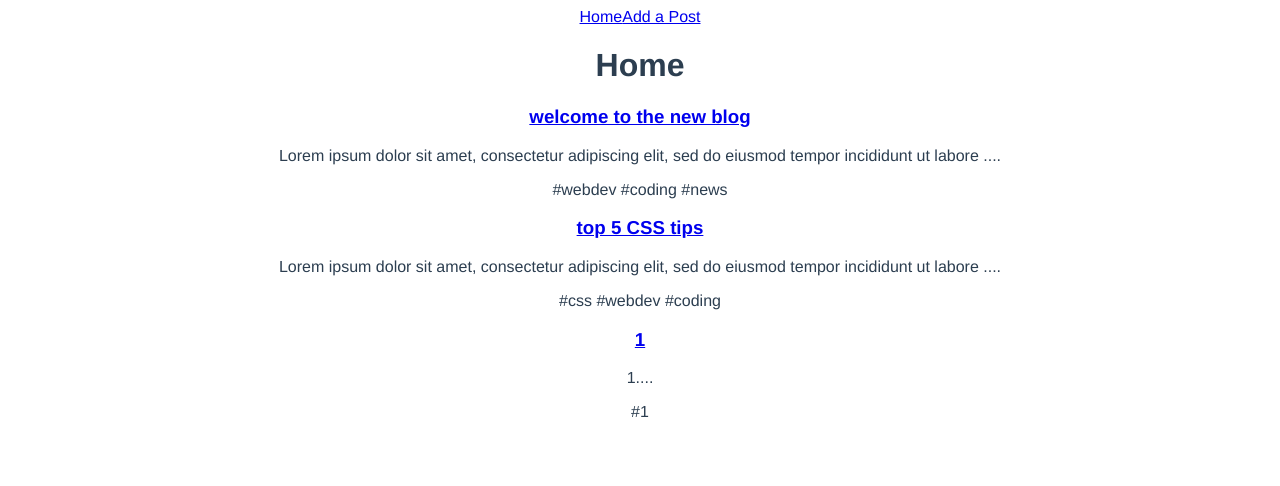
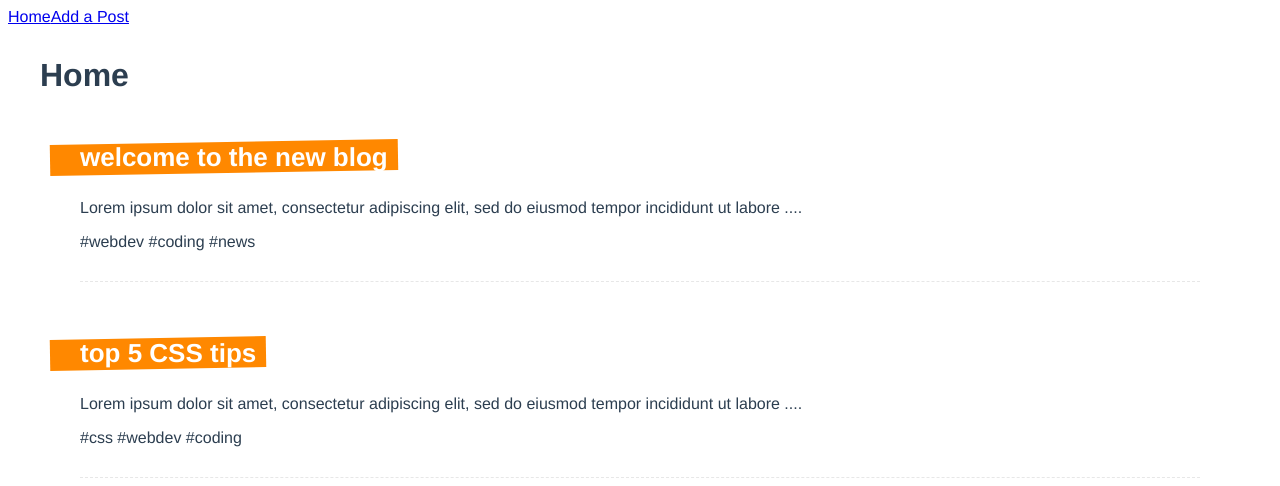
Before and after one commit to mikeqiu2011/dojo-blog, a Vue app: page / in a window 1280 px wide. Shown: the top 486 px of the page. Built offline with nearby package versions, Linux system fonts and the light colour scheme; data requests are answered from the project's data file.

Commit message:
adding style

```diff
--- a/data/db.json
+++ b/data/db.json
@@ -19,12 +19,6 @@
         "webdev",
         "coding"
       ]
-    },
-    {
-      "title": "1",
-      "body": "1",
-      "tags": "1",
-      "id": 3
     }
   ]
 }
--- a/src/App.vue
+++ b/src/App.vue
@@ -11,7 +11,7 @@
   font-family: Avenir, Helvetica, Arial, sans-serif;
   -webkit-font-smoothing: antialiased;
   -moz-osx-font-smoothing: grayscale;
-  text-align: center;
+  /* text-align: center; */
   color: #2c3e50;
 }
 </style>
--- a/src/components/SinglePost.vue
+++ b/src/components/SinglePost.vue
@@ -23,7 +23,29 @@ export default {
 </script>
 
 <style>
-/* .post span {
-    justify-content: ;
-} */
+.post {
+  margin: 0 40px 30px;
+  padding-bottom: 30px;
+  border-bottom: 1px dashed #e7e7e7;
+}
+.post h3 {
+  display: inline-block;
+  position: relative;
+  font-size: 26px;
+  color: white;
+  margin-bottom: 10px;
+  max-width: 400px;
+}
+.post h3::before {
+  content: "";
+  display: block;
+  width: 100%;
+  height: 100%;
+  background: #ff8800;
+  position: absolute;
+  z-index: -1;
+  padding-right: 40px;
+  left: -30px;
+  transform: rotateZ(-1deg);
+}
 </style>
--- a/src/composables/getPost.js
+++ b/src/composables/getPost.js
@@ -8,7 +8,7 @@ const getPost = (id) => {
     const load = async () => {
         try {
             //simulate delay
-            await new Promise(resolve => { setTimeout(resolve, 2000) })
+            await new Promise(resolve => { setTimeout(resolve, 1000) })
 
             let data = await fetch("http://localhost:3000/posts/" + id);
             // console.log(data);
--- a/src/composables/getPosts.js
+++ b/src/composables/getPosts.js
@@ -7,7 +7,7 @@ const getPosts = () => {
     const load = async () => {
         try {
             //simulate delay
-            await new Promise(resolve => { setTimeout(resolve, 2000) })
+            await new Promise(resolve => { setTimeout(resolve, 1000) })
 
             let data = await fetch("http://localhost:3000/posts");
             // console.log(data);
--- a/src/views/Create.vue
+++ b/src/views/Create.vue
@@ -49,4 +49,59 @@ export default {
 </script>
 
 <style>
+form {
+  max-width: 480px;
+  margin: 0 auto;
+  text-align: left;
+}
+input,
+textarea {
+  display: block;
+  margin: 10px 0;
+  width: 100%;
+  box-sizing: border-box;
+  padding: 10px;
+  border: 1px solid #eee;
+}
+textarea {
+  height: 160px;
+}
+label {
+  display: inline-block;
+  margin-top: 30px;
+  position: relative;
+  font-size: 20px;
+  color: white;
+  margin-bottom: 10px;
+}
+label::before {
+  content: "";
+  display: block;
+  width: 100%;
+  height: 100%;
+  background: #ff8800;
+  position: absolute;
+  z-index: -1;
+  padding-right: 40px;
+  left: -30px;
+  transform: rotateZ(-1.5deg);
+}
+button {
+  display: block;
+  margin-top: 30px;
+  background: #ff8800;
+  color: white;
+  border: none;
+  padding: 8px 16px;
+  font-size: 18px;
+}
+.pill {
+  display: inline-block;
+  margin: 10px 10px 0 0;
+  color: #444;
+  background: #ddd;
+  padding: 8px;
+  border-radius: 20px;
+  font-size: 14px;
+}
 </style>
--- a/src/views/Home.vue
+++ b/src/views/Home.vue
@@ -28,3 +28,10 @@ export default {
   components: { PostList, Spinner },
 };
 </script>
+<style>
+.home {
+  max-width: 1200px;
+  margin: 0 auto;
+  padding: 10px;
+}
+</style>
```
